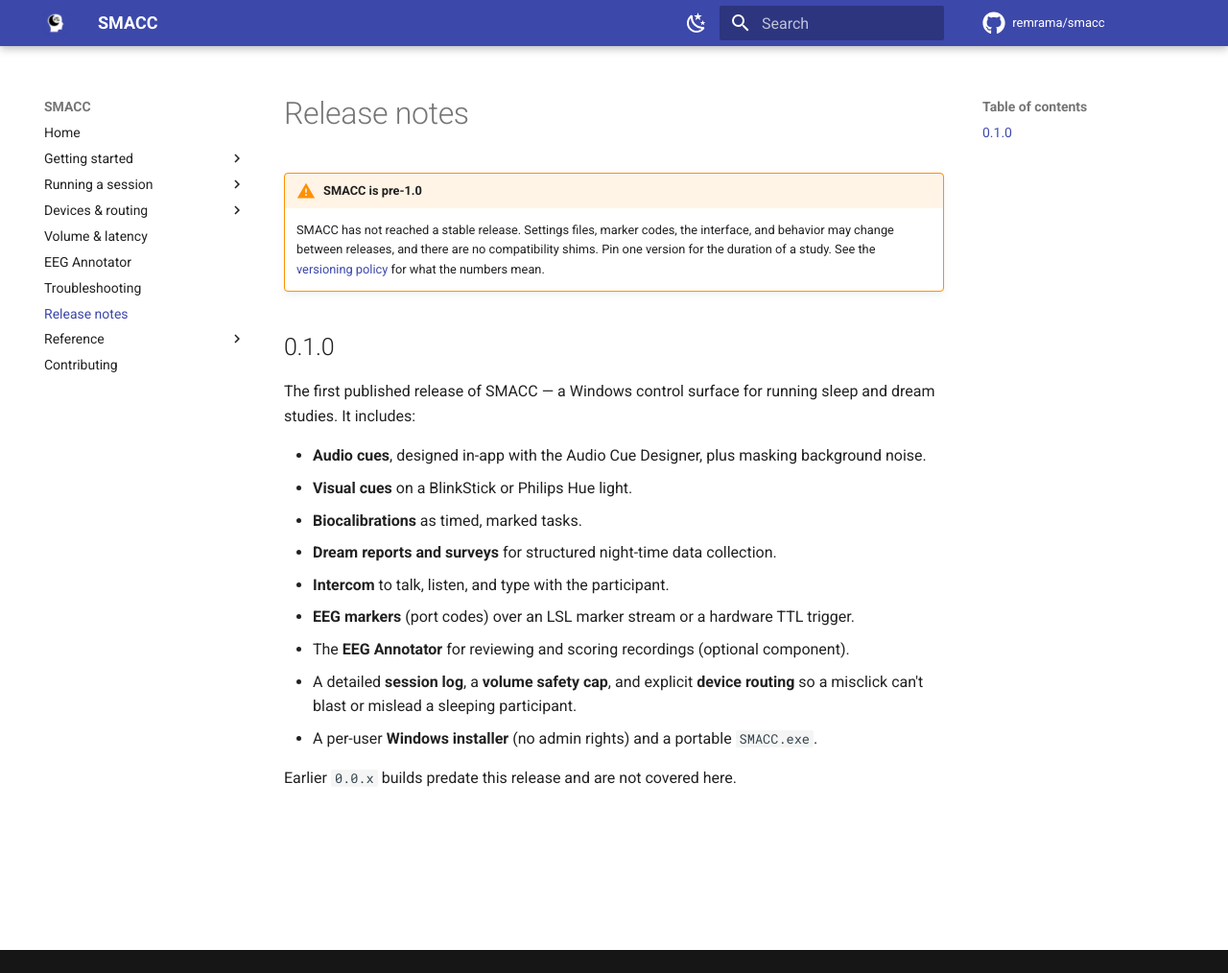
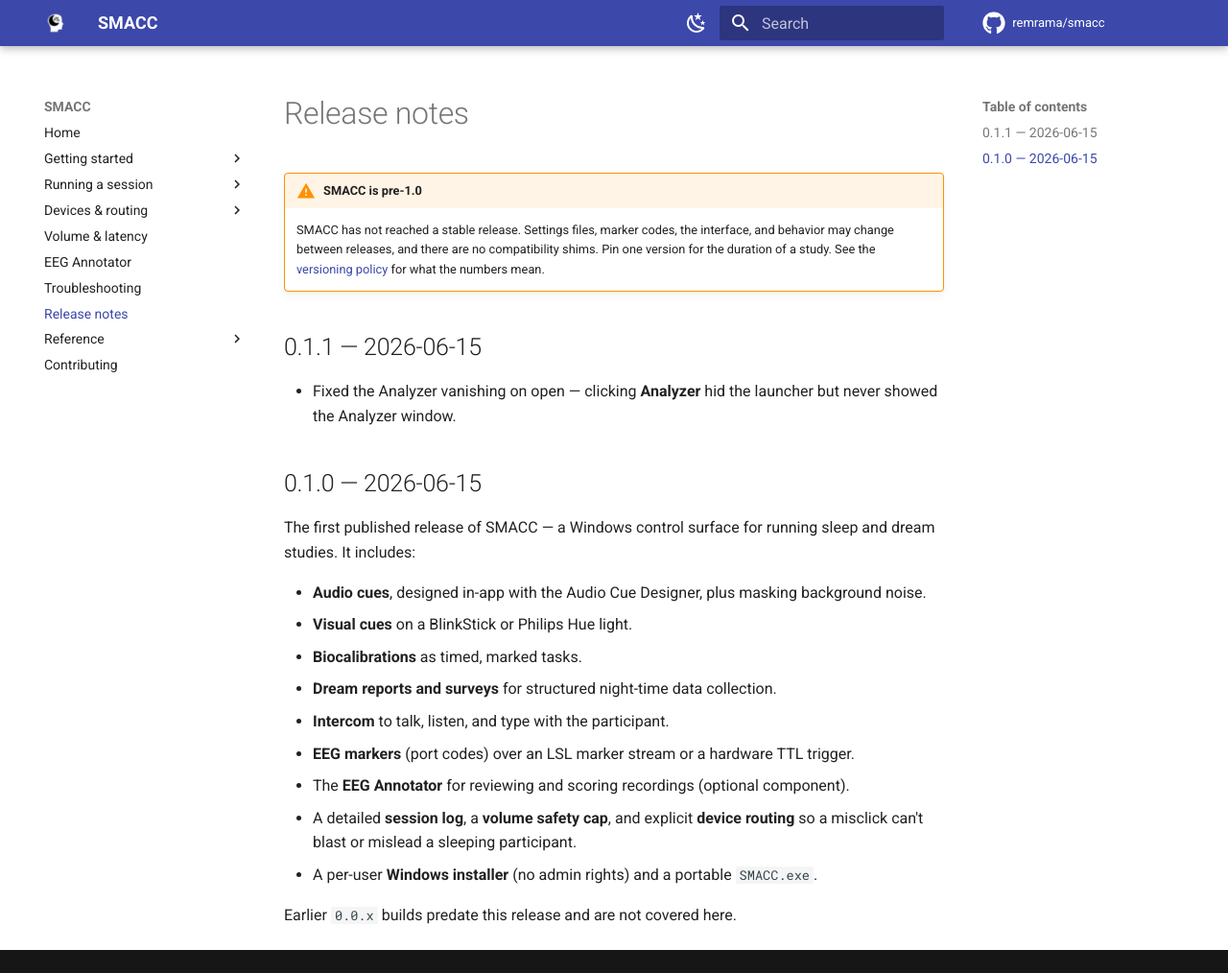
Before and after one commit to remrama/smacc, an MkDocs documentation site: the page built from docs/release-notes.md, in a window 1280 px wide and 1014 px high. Shown: the whole window at 96% size. Built offline with MkDocs 1.6.1 and Material for MkDocs 9.7.7, drawn with Linux system fonts in a browser that asks for light colours; comment, search, counter and statistics services are not loaded; the version menu is left out.

Commit message:
chore: release 0.1.1 (#254)

```diff
--- a/docs/release-notes.md
+++ b/docs/release-notes.md
@@ -9,7 +9,12 @@
 
 <!-- Newest release first. Set the date when a version is tagged. -->
 
-## 0.1.0
+## 0.1.1 — 2026-06-15
+
+- Fixed the Analyzer vanishing on open — clicking **Analyzer** hid the
+    launcher but never showed the Analyzer window.
+
+## 0.1.0 — 2026-06-15
 
 The first published release of SMACC — a Windows control surface for running
 sleep and dream studies. It includes:
--- a/src/smacc/__init__.py
+++ b/src/smacc/__init__.py
@@ -1,4 +1,4 @@
 """SMACC: Sleep Manipulation And Communication Clickything."""
 
 __author__ = "Remington Mallett <mallett.remy@gmail.com>"
-__version__ = "0.1.0"
+__version__ = "0.1.1"
```
